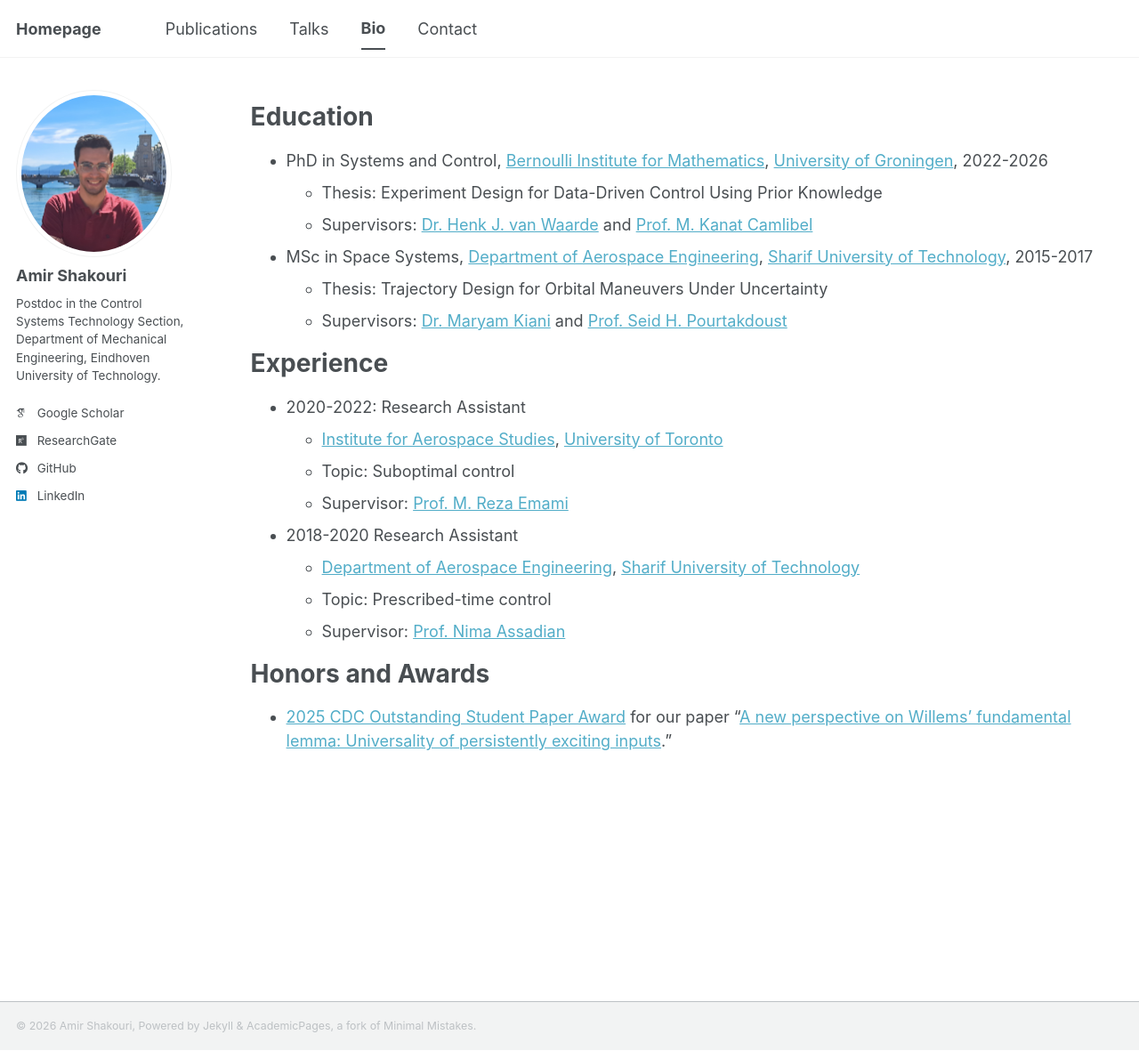
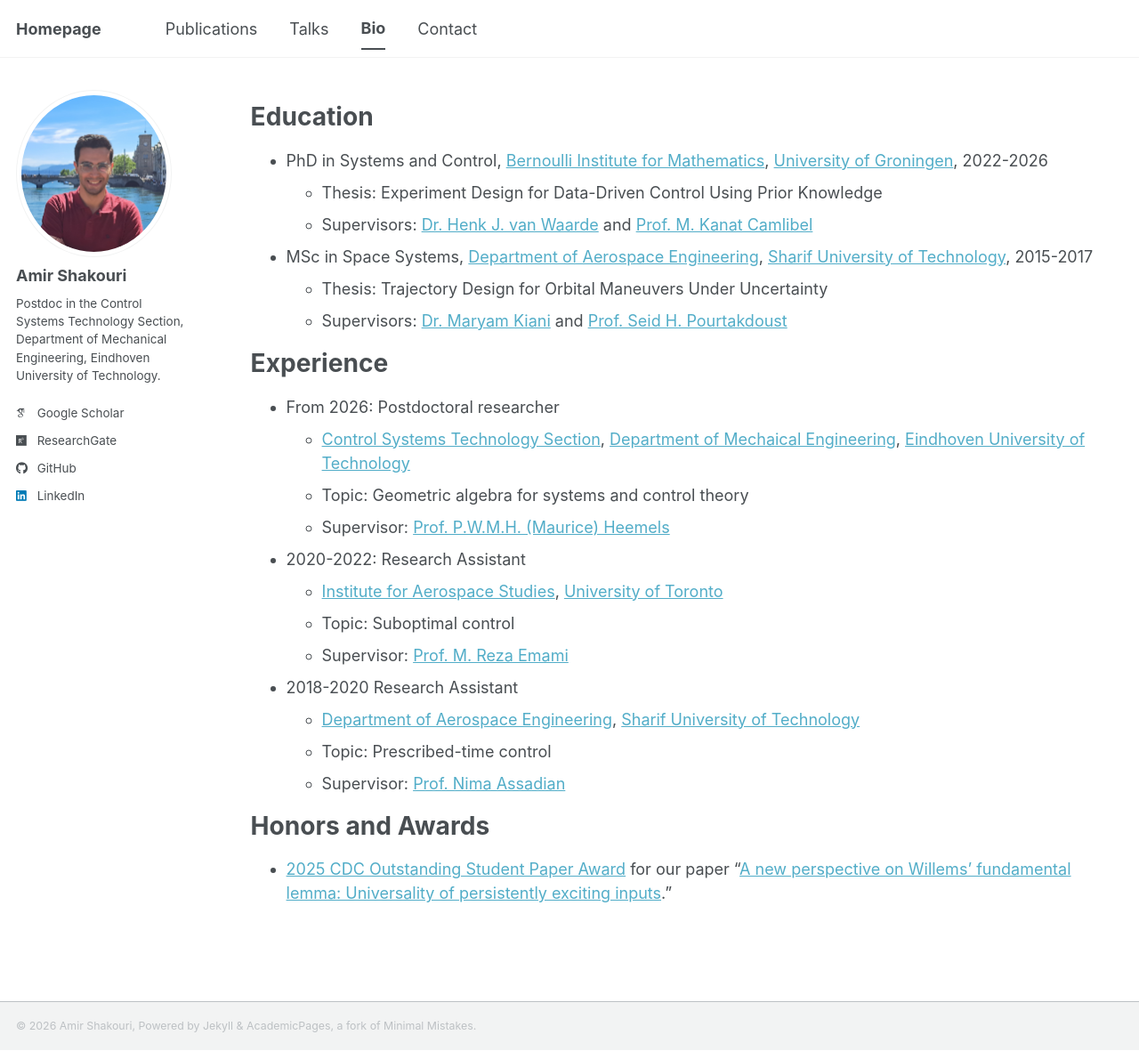
Before and after one commit to a-shakouri/a-shakouri.github.io, a Jekyll site: the page built from _pages/cv.md, in a window 1280 px wide and 1181 px high. Shown: the whole window at 89% size. Built offline with Jekyll 4.4.1, drawn with Linux system fonts in a browser that asks for light colours; some web fonts are replaced; a script bundle is joined from its source files by our own code; library files that are not in the unit come from our copies.

Commit message:
Update cv.md

```diff
--- a/_pages/cv.md
+++ b/_pages/cv.md
@@ -19,6 +19,10 @@ Education
 
 Experience
 ======
+* From 2026: Postdoctoral researcher
+  * [Control Systems Technology Section](https://www.tue.nl/en/research/research-groups/control-systems-technology), [Department of Mechaical Engineering](https://www.tue.nl/en/our-university/departments/mechanical-engineering), [Eindhoven University of Technology](https://www.tue.nl/en)
+  * Topic: Geometric algebra for systems and control theory
+  * Supervisor: [Prof. P.W.M.H. (Maurice) Heemels](https://heemels.tue.nl/)
 
 * 2020-2022: Research Assistant
   * [Institute for Aerospace Studies](https://www.utias.utoronto.ca/), [University of Toronto ](https://www.utoronto.ca/)
```
